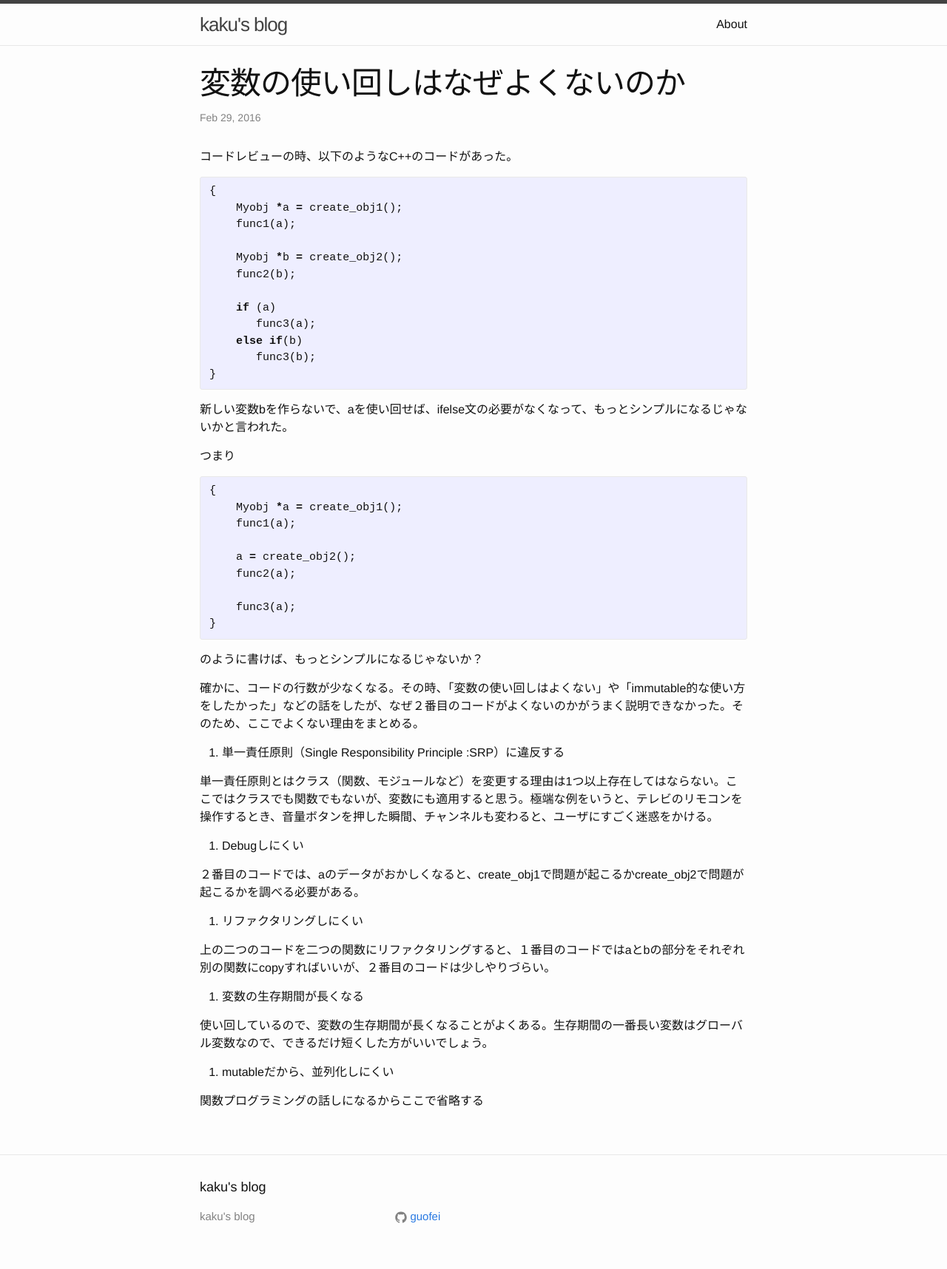
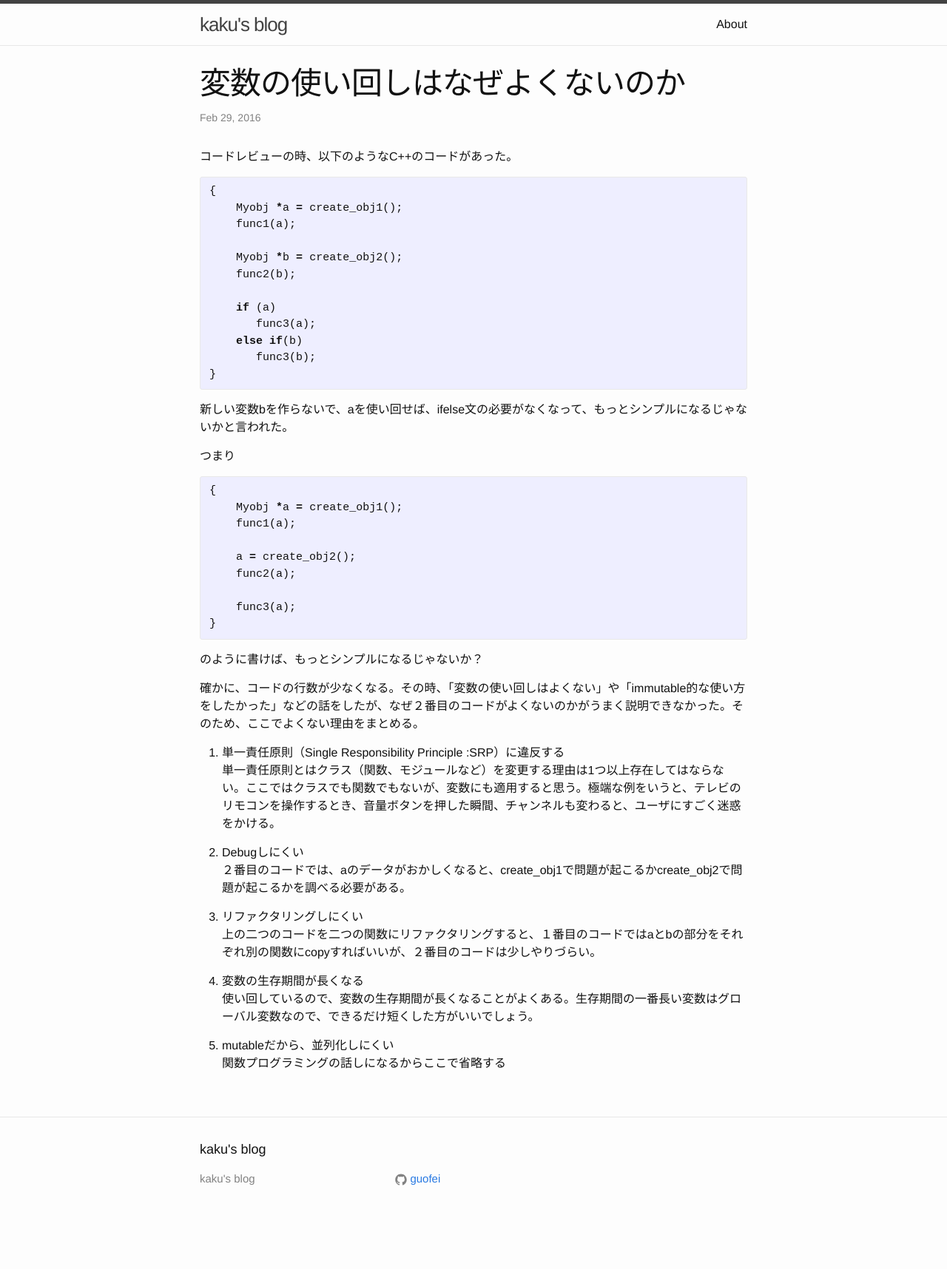
Before and after one commit to guofei/ja, a Jekyll site: the page built from _posts/2016-02-29-why-mutable-is-bad.md, in a window 1280 px wide. Shown: the whole page at 74% size. Built offline with Jekyll 4.4.1, drawn with Linux system fonts in a browser that asks for light colours; comment, search, counter and statistics services are not loaded; after the commit the page ends 1665 px from its top, so only the background shows below that.

```diff
--- a/_posts/2016-02-29-why-mutable-is-bad.md
+++ b/_posts/2016-02-29-why-mutable-is-bad.md
@@ -3,6 +3,7 @@ layout: post
 title: 変数の使い回しはなぜよくないのか
 ---
 コードレビューの時、以下のようなC++のコードがあった。
+
 {% highlight cpp %}
 {
     Myobj *a = create_obj1();
@@ -21,6 +22,7 @@ title: 変数の使い回しはなぜよくないのか
 新しい変数bを作らないで、aを使い回せば、ifelse文の必要がなくなって、もっとシンプルになるじゃないかと言われた。
 
 つまり
+
 {% highlight cpp %}
 {
     Myobj *a = create_obj1();
@@ -32,26 +34,18 @@ title: 変数の使い回しはなぜよくないのか
     func3(a);
 }
 {% endhighlight cpp %}
+
 のように書けば、もっとシンプルになるじゃないか？
 
 確かに、コードの行数が少なくなる。その時、「変数の使い回しはよくない」や「immutable的な使い方をしたかった」などの話をしたが、なぜ２番目のコードがよくないのかがうまく説明できなかった。そのため、ここでよくない理由をまとめる。
 
 1. 単一責任原則（Single Responsibility Principle :SRP）に違反する
-
-単一責任原則とはクラス（関数、モジュールなど）を変更する理由は1つ以上存在してはならない。ここではクラスでも関数でもないが、変数にも適用すると思う。極端な例をいうと、テレビのリモコンを操作するとき、音量ボタンを押した瞬間、チャンネルも変わると、ユーザにすごく迷惑をかける。
-
+   : 単一責任原則とはクラス（関数、モジュールなど）を変更する理由は1つ以上存在してはならない。ここではクラスでも関数でもないが、変数にも適用すると思う。極端な例をいうと、テレビのリモコンを操作するとき、音量ボタンを押した瞬間、チャンネルも変わると、ユーザにすごく迷惑をかける。
 2. Debugしにくい
-
-２番目のコードでは、aのデータがおかしくなると、create_obj1で問題が起こるかcreate_obj2で問題が起こるかを調べる必要がある。
-
+   : ２番目のコードでは、aのデータがおかしくなると、create_obj1で問題が起こるかcreate_obj2で問題が起こるかを調べる必要がある。
 3. リファクタリングしにくい
-
-上の二つのコードを二つの関数にリファクタリングすると、１番目のコードではaとbの部分をそれぞれ別の関数にcopyすればいいが、２番目のコードは少しやりづらい。
-
+   : 上の二つのコードを二つの関数にリファクタリングすると、１番目のコードではaとbの部分をそれぞれ別の関数にcopyすればいいが、２番目のコードは少しやりづらい。
 4. 変数の生存期間が長くなる
-
-使い回しているので、変数の生存期間が長くなることがよくある。生存期間の一番長い変数はグローバル変数なので、できるだけ短くした方がいいでしょう。
-
+   : 使い回しているので、変数の生存期間が長くなることがよくある。生存期間の一番長い変数はグローバル変数なので、できるだけ短くした方がいいでしょう。
 5. mutableだから、並列化しにくい
-
-関数プログラミングの話しになるからここで省略する
+   : 関数プログラミングの話しになるからここで省略する
```
